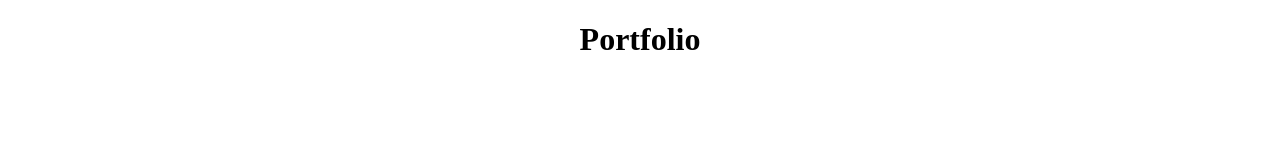
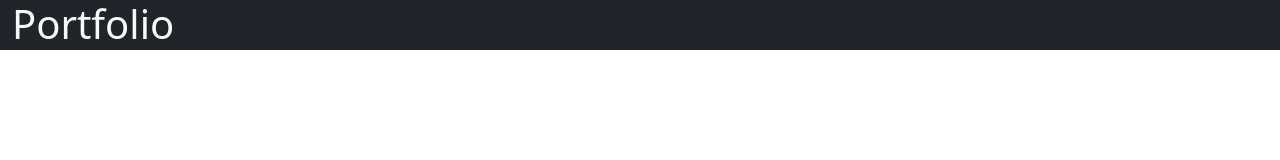
Before and after one commit to sathishkumar-12/Portfolio, a plain HTML site: page index.html in a window 1280 px wide. Drawn offline with nearby package versions, Linux system fonts and the light colour scheme.

Commit message:
Title Portfolio

```diff
--- a/index.html
+++ b/index.html
@@ -4,8 +4,13 @@
     <meta charset="UTF-8">
     <meta name="viewport" content="width=device-width, initial-scale=1.0">
     <title>Document</title>
+    <link href="https://cdn.jsdelivr.net/npm/bootstrap@5.3.2/dist/css/bootstrap.min.css" rel="stylesheet" integrity="sha384-T3c6CoIi6uLrA9TneNEoa7RxnatzjcDSCmG1MXxSR1GAsXEV/Dwwykc2MPK8M2HN" crossorigin="anonymous">
+    <script src="https://cdn.jsdelivr.net/npm/bootstrap@5.3.2/dist/js/bootstrap.bundle.min.js" integrity="sha384-C6RzsynM9kWDrMNeT87bh95OGNyZPhcTNXj1NW7RuBCsyN/o0jlpcV8Qyq46cDfL" crossorigin="anonymous"></script>
 </head>
 <body>
-    <h1 style="text-align: center;">Portfolio</h1>
+    <div class="container-fluid bg-dark" style="width: 100%; height: 50px;">
+       <h1 class=" text-light float-left ">Portfolio</h1>
+    </div>
+
 </body>
 </html>
```
